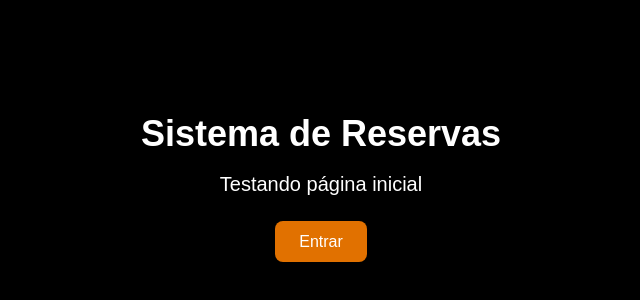
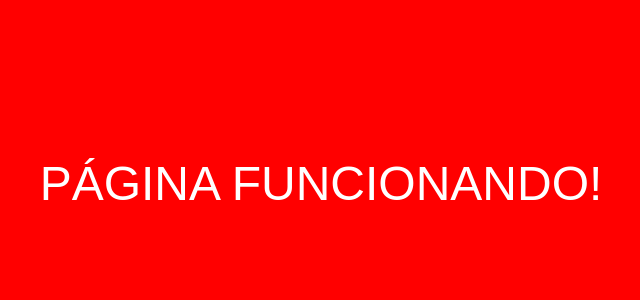
Before and after one commit to IronTecnologia/restaurant-booking, a Next.js app: page / in a window 1280 px wide. Shown: the part 216-516 px from the top of the page, without its empty margins (319-959 px from the left). Built offline with nearby package versions, Linux system fonts and the light colour scheme.

Commit message:
Test page - RED with PÁGINA FUNCIONANDO!

```diff
--- a/app/page.tsx
+++ b/app/page.tsx
@@ -1,15 +1,14 @@
-'use client';
-
 export default function Home() {
   return (
-    <main className="w-full min-h-screen bg-black flex items-center justify-center">
-      <div className="text-white text-center">
-        <h1 className="text-4xl font-bold mb-4">Sistema de Reservas</h1>
-        <p className="text-xl mb-8">Testando página inicial</p>
-        <a href="/login" className="bg-amber-600 text-white px-6 py-3 rounded-lg">
-          Entrar
-        </a>
-      </div>
-    </main>
+    <div style={{
+      width: "100%",
+      height: "100vh",
+      display: "flex",
+      alignItems: "center",
+      justifyContent: "center",
+      backgroundColor: "red"
+    }}>
+      <h1 style={{ color: "white", fontSize: "48px" }}>PÁGINA FUNCIONANDO!</h1>
+    </div>
   );
 }
```
